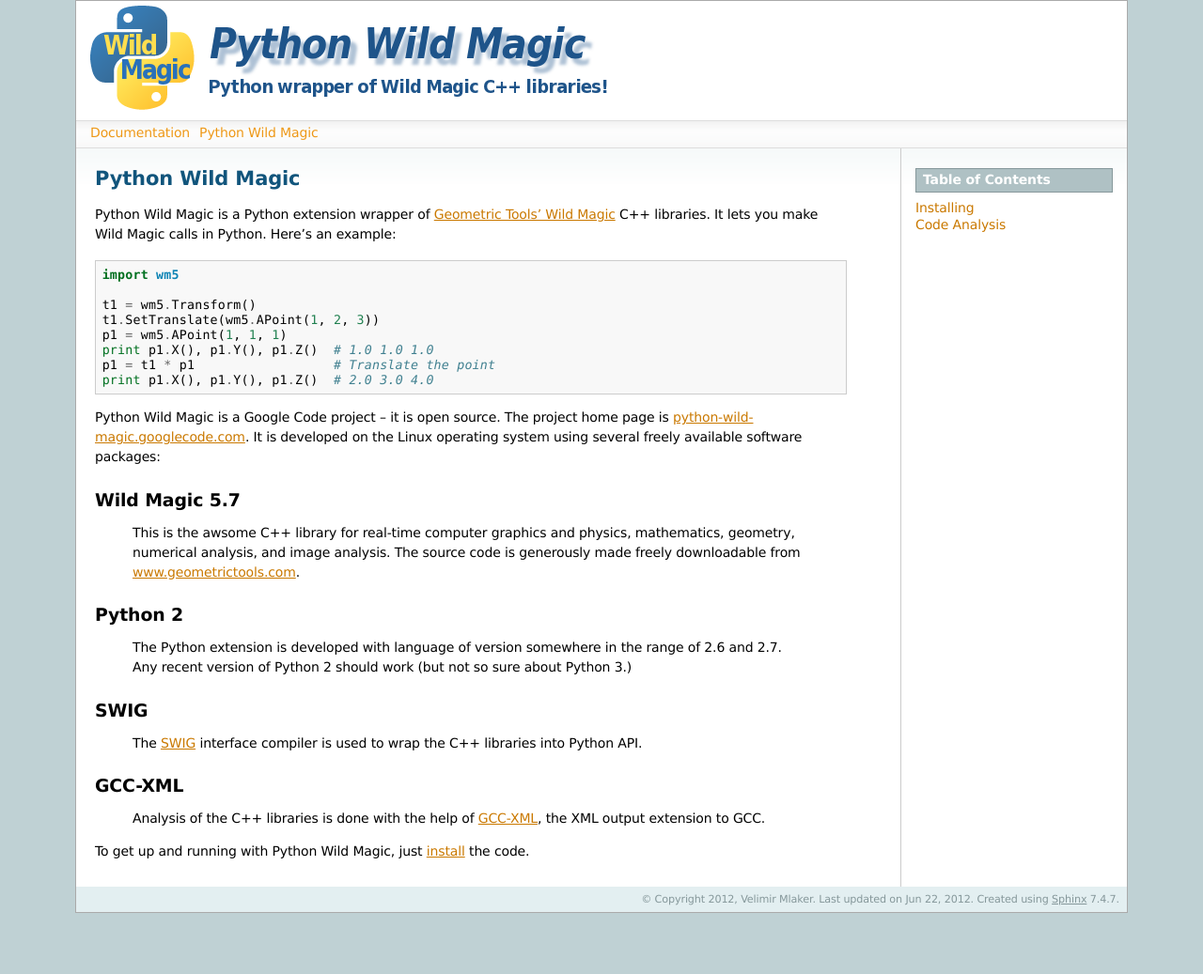
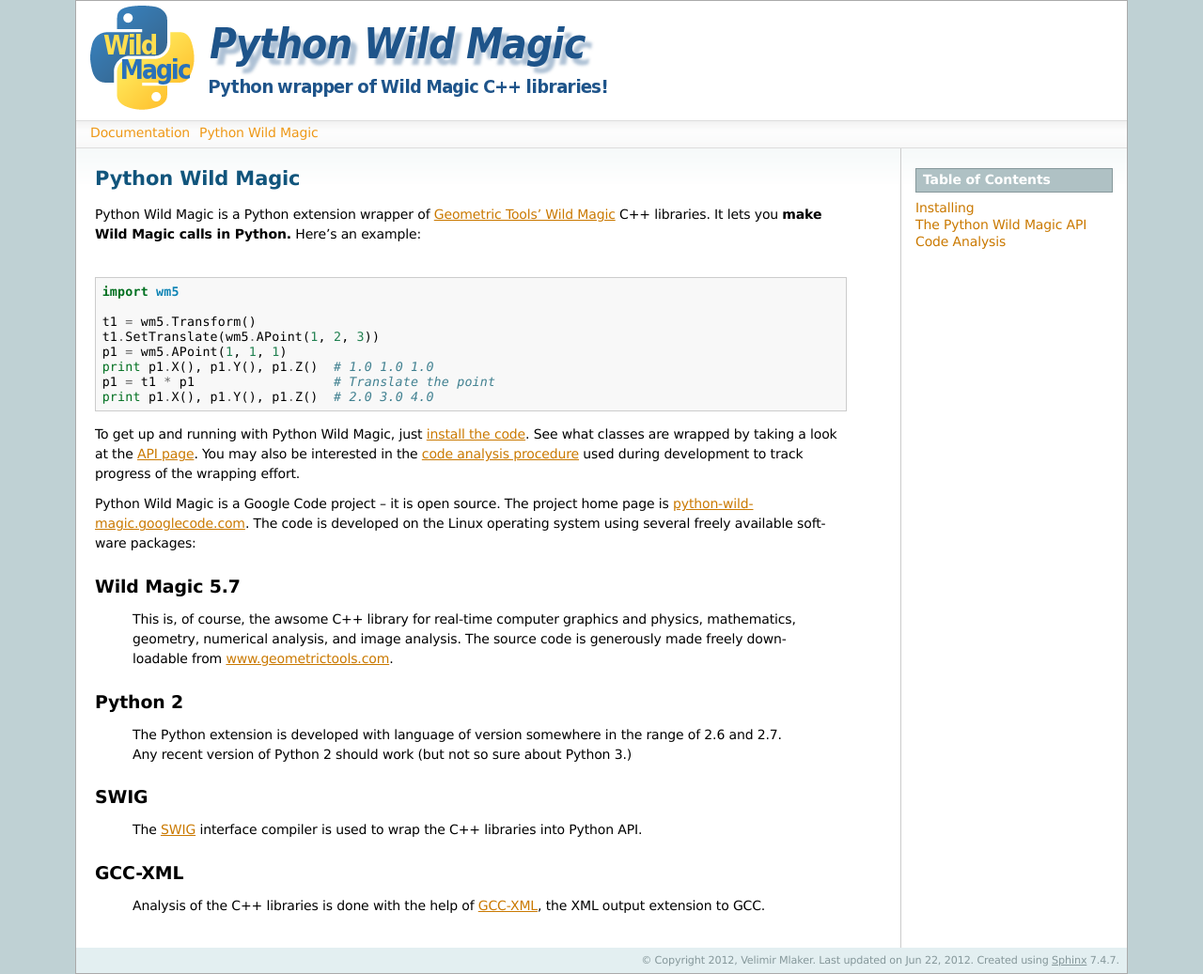
Before and after one commit to vmlaker/pythonwildmagic, a Sphinx documentation site: the page built from docs/source/index.rst, in a window 1280 px wide. Shown: the whole page at 94% size. Built offline with Sphinx 7.4.7, drawn with Linux system fonts in a browser that asks for light colours; formulas are drawn with MathJax 3; before the commit the page ends 972 px from its top, so only the background shows below that.

Commit message:
1) Wrapped more classes (up to 12.24% coverage now), 2) added API page to docs, 3) polished the wording in the docs, 4) fixed clean2 option in setup.py script.

```diff
--- a/docs/source/code_analysis.rst
+++ b/docs/source/code_analysis.rst
@@ -7,7 +7,7 @@
 To determine the Python extension module's breadth of coverage
 of the C++ code, you can run analysis
 tools found in the ``tools/`` directory. You need
-GCC-XML on your system for this to work (APT or YUM
+*GCC-XML* on your system for this to work (APT or YUM
 users can simply install package ``gccxml``.) The following
 steps run the analysis tools, with intermediate files
 saved in ``out/`` subdirectory.
--- a/docs/source/conf.py
+++ b/docs/source/conf.py
@@ -26,9 +26,10 @@
 # Add any Sphinx extension module names here, as strings. They can be extensions
 # coming with Sphinx (named 'sphinx.ext.*') or your custom ones.
 extensions = [
-    'sphinx.ext.autodoc' ,
-    'sphinx.ext.pngmath' ,
-    'sphinx.ext.viewcode',
+    'sphinx.ext.autodoc'    ,
+    'sphinx.ext.pngmath'    ,
+    'sphinx.ext.viewcode'   ,
+    'sphinx.ext.autosummary',
     ]
 
 # Add any paths that contain templates here, relative to this directory.
--- a/docs/source/index.rst
+++ b/docs/source/index.rst
@@ -4,6 +4,7 @@
    :hidden:
 
    installing
+   api
    code_analysis
 
 ******
@@ -12,8 +13,8 @@
 
 |NAME| is a Python extension wrapper of
 `Geometric Tools' Wild Magic <http://www.geometrictools.com>`_
-C++ libraries. It lets you make Wild Magic
-calls in Python. Here's an example:
+C++ libraries. It lets you **make Wild Magic calls in Python.**
+Here's an example:
 ::
 
   import wm5
@@ -26,16 +27,23 @@
   print p1.X(), p1.Y(), p1.Z()  # 2.0 3.0 4.0
 
 
+To get up and running with |NAME|, just
+:ref:`install the code <installing>`.
+See what classes are wrapped by taking a look
+at the :ref:`API page <api>`.
+You may also be interested in the :ref:`code analysis procedure <code_analysis>`
+used during development to track progress of the wrapping effort.
+
 |NAME| is a Google Code project -- it is open source.
 The project home page is
 `python-wild-magic.googlecode.com <http://python-wild-magic.googlecode.com>`_.
-It is developed on the Linux operating system using
+The code is developed on the Linux operating system using
 several freely available software packages:
 
 Wild Magic 5.7
 ==============
 
-  This is the awsome C++ library for real-time computer graphics and
+  This is, of course, the awsome C++ library for real-time computer graphics and
   physics, mathematics, geometry, numerical analysis, and image analysis.
   The source code is generously made freely downloadable from
   `www.geometrictools.com <http://www.geometrictools.com>`_.
```
Also changed, not shown: other parts of docs/source/code_analysis.rst (+1 -1 lines), other parts of docs/source/index.rst (+0 -3 lines), docs/source/api.rst (added, +13 -0 lines), setup.py (+10 -9 lines), 1 other file.
